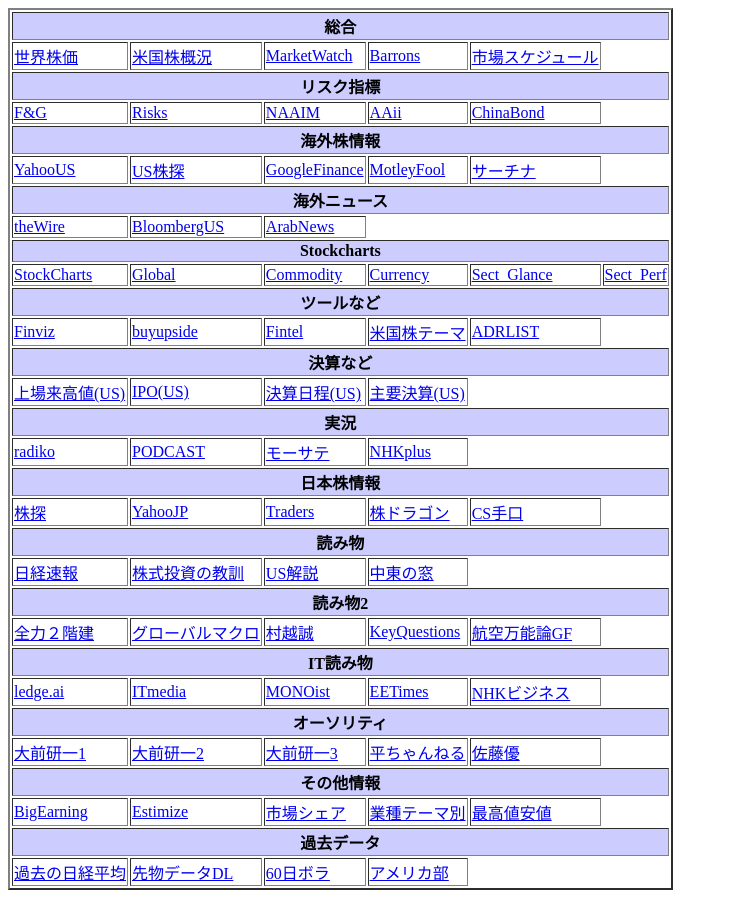
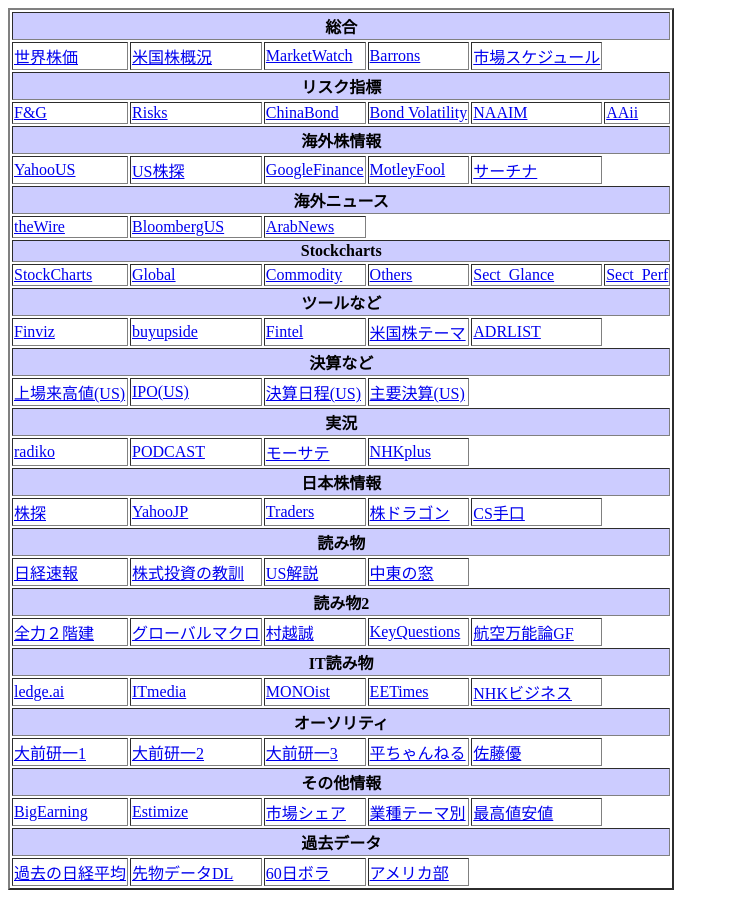
Before and after one commit to seemore-glass/seemore-glass.github.io, a plain HTML site: page index.html in a window 1280 px wide. Shown: the whole page, without its empty margins (0-729 px from the left). Drawn offline with Linux system fonts and the light colour scheme.

Commit message:
modify links

```diff
--- a/index.html
+++ b/index.html
@@ -71,9 +71,21 @@
           </td>
           <td>
             <a
-              href="https://stockcharts.com/freecharts/candleglance.html?!ADRATNYA,!ADRATNAS,$NYAD,$NAAD,$VIX,$VXN,JNK,LQD,$BTCUSD,ARKK,IPO,$BDI|B|null"
+              href="https://stockcharts.com/freecharts/candleglance.html?!ADRATNYA,!ADRATNAS,$NYAD,$NAAD,$VIX,$krx,JNK,LQD,$btcusd,ARKK,IPO,iwm|B|null"
               target="_blank"
               >Risks</a
+            >
+          </td>
+          <td>
+            <a
+              href="https://www.solactive.com/Indices/?index=DE000SLA4AU3"
+              target="_blank"
+              >ChinaBond</a
+            >
+          </td>
+          <td>
+            <a href="https://ycharts.com/indices/%5ECB2YTBETV" target="_blank"
+              >Bond Volatility</a
             >
           </td>
           <td>
@@ -88,13 +100,6 @@
               href="https://www.aaii.com/sentimentsurvey/sent_results"
               target="_blank"
               >AAii</a
-            >
-          </td>
-          <td>
-            <a
-              href="https://www.solactive.com/Indices/?index=DE000SLA4AU3"
-              target="_blank"
-              >ChinaBond</a
             >
           </td>
           <tr>
@@ -147,7 +152,7 @@
 
           <td>
             <a
-              href="https://stockcharts.com/freecharts/candleglance.html?$BSE,$IDDOW,$SETI,KSA,ISRA,UAE,$BVSP,ARGT,$AORD,$ZADOW,$HSI,$MSWORLD|B|null"
+              href="https://stockcharts.com/freecharts/candleglance.html?$BSE,$IDDOW,$SETI,KSA,ISRA,UAE,$BVSP,ARGT,$AORD,$ZADOW,$HSI,VFWSX|B|null"
               target="_blank"
               >Global</a
             >
@@ -161,9 +166,9 @@
           </td>
           <td>
             <a
-              href="https://stockcharts.com/freecharts/candleglance.html?$USD,$XJY,$USDJPY,$EURUSD,$UST10Y,$UST2Y|B|null"
+              href="https://stockcharts.com/freecharts/candleglance.html?$USD,$XJY,$USDJPY,$EURUSD,$UST10Y,$UST2Y,$cpc,$$HYIOAS,$BDI|B|null"
               target="_blank"
-              >Currency</a
+              >Others</a
             >
           </td>
           <td>
```
